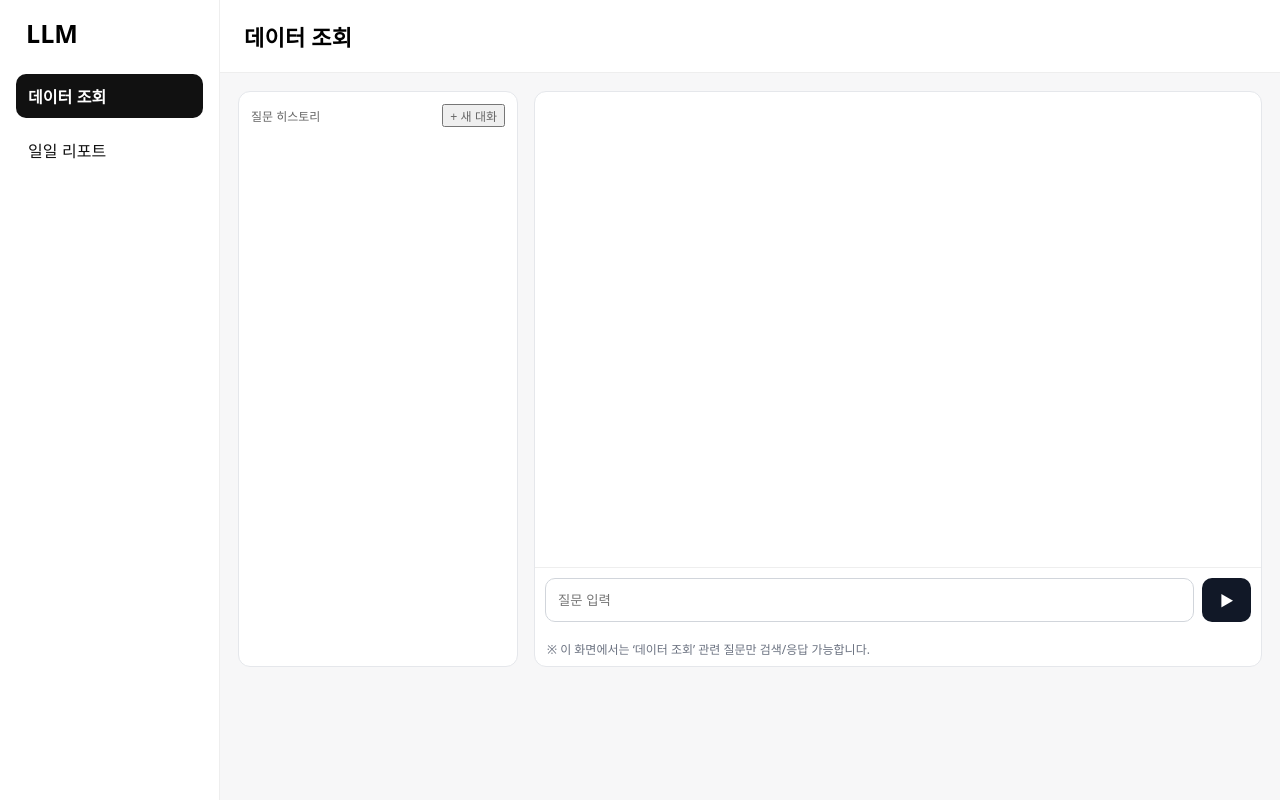
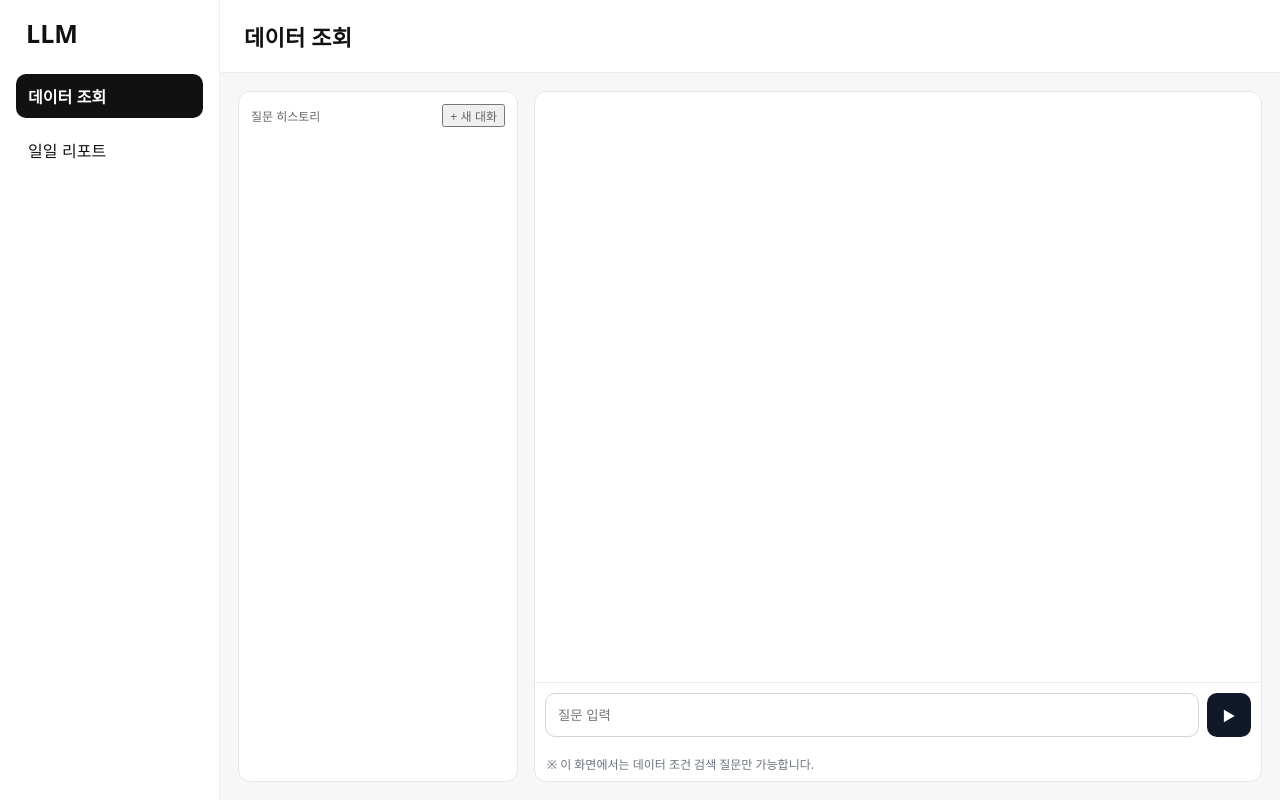
Before and after one commit to ai-lab-llm/Server, a Django app: page /dbchat/ in a window 1280 px wide. Run offline with Django 5.2, Linux system fonts and the light colour scheme; data that the repository does not hold is empty.

Commit message:
feat: 화면 레이아웃 수정

```diff
--- a/dbchat/templates/dbchat/dbchat.html
+++ b/dbchat/templates/dbchat/dbchat.html
@@ -3,6 +3,7 @@
 {% block title %}데이터 조회 - 주연 서버{% endblock %}
 {% block page_title %}데이터 조회{% endblock %}
 {% block nav_dbchat_active %}active{% endblock %}
+{% block page_class %}page-dbchat{% endblock %}
 
 {% block content %}
 <link rel="stylesheet" href="{% static 'dbchat/dbchat.css' %}">
@@ -28,7 +29,7 @@
     </form>
 
     <div class="small tip">
-      ※ 이 화면에서는 ‘데이터 조회’ 관련 질문만 검색/응답 가능합니다.
+      ※ 이 화면에서는 데이터 조건 검색 질문만 가능합니다.
     </div>
   </section>
 </div>
--- a/static/dbchat/dbchat.css
+++ b/static/dbchat/dbchat.css
@@ -1,141 +1,158 @@
-.chat-wrap {
-    display: grid;
-    grid-template-columns: 280px 1fr;
-    gap: 16px;
-    height: calc(100vh - 180px);
+.page-dbchat{
+    overflow:hidden;
+    min-height:0;
   }
 
-  .chat-history {
-    border: 1px solid #e5e7eb;
-    border-radius: 12px;
-    padding: 12px;
-    overflow: hidden;
-    display: flex;
-    flex-direction: column;
+  .page-dbchat .chat-wrap{
+    display:grid;
+    grid-template-columns:280px 1fr;
+    gap:16px;
+    height:100%;
+    min-height:0;
+    overflow:hidden; /* 바깥 차단 */
   }
 
-  .history-head {
-    display: flex;
-    align-items: center;
-    justify-content: space-between;
-    margin-bottom: 18px;
+  /* ===== 좌측 히스토리 패널 ===== */
+  .page-dbchat .chat-history{
+    background:#fff;
+    border:1px solid #e5e7eb;
+    border-radius:12px;
+    padding:12px;
+
+    display:flex;
+    flex-direction:column;
+    overflow:hidden;
+    min-height:0;
+  }
+  .page-dbchat .history-head{
+    display:flex;
+    align-items:center;
+    justify-content:space-between;
+    margin-bottom:18px;
+  }
+  .page-dbchat #threads{
+    flex:1;
+    overflow:auto;
+    padding-right:2px;
+    min-height:0;
   }
 
-  .chat-main {
-    border: 1px solid #e5e7eb;
-    border-radius: 12px;
-    display: flex;
-    flex-direction: column;
-    overflow: hidden;
+  /* ===== 우측 채팅 패널 ===== */
+  .page-dbchat .chat-main{
+    background:#fff;
+    border:1px solid #e5e7eb;
+    border-radius:12px;
+
+    display:flex;
+    flex-direction:column;
+    overflow:hidden;
+    min-height:0;
+  }
+  .page-dbchat .chat-messages{
+    flex:1;
+    display:flex;
+    flex-direction:column;
+    overflow:auto;
+    min-height:0;
+
+    padding:14px 16px;
+    margin:10px;
   }
 
-  /* ===== 말풍선 ===== */
-  .bubble {
-    max-width: 70%;
-    margin: 6px 0;
-    padding: 10px 14px;
-    border-radius: 16px;
-    line-height: 1.4;
-    word-break: break-word;
-    white-space: pre-wrap;
+  /* 입력 영역 (하단 고정) */
+  .page-dbchat .chat-input{
+    display:grid;
+    grid-template-columns:1fr auto;
+    gap:8px;
+    padding:10px;
+    border-top:1px solid #eee;
+    background:#fff;
   }
-  .user-msg { background:#E9E9EB; margin-left:auto; text-align:right; }
-  .ai-msg   { background:#333; color:#fff; margin-right:auto; text-align:left; }
-
-  /* ===== 채팅 영역 ===== */
-  .chat-messages {
-    flex: 1;
-    padding: 14px 16px;
-    margin: 10px;
-    overflow-y: auto;
-    display: flex;
-    flex-direction: column;
+  .page-dbchat .chat-input input{
+    height:44px;
+    border:1px solid #d1d5db;
+    border-radius:10px;
+    padding:0 12px;
+    outline:none;
+  }
+  .page-dbchat .chat-input button{
+    min-width:44px;
+    height:44px;
+    border:none;
+    border-radius:10px;
+    background:#111827;
+    color:#fff;
+    cursor:pointer;
   }
 
-  .chat-input {
-    display: grid;
-    grid-template-columns: 1fr auto;
-    gap: 8px;
-    padding: 10px;
-    border-top: 1px solid #eee;
+  /* 안내 텍스트 */
+  .page-dbchat .tip{ padding:8px 12px; color:#6b7280; }
+
+  /* ===== 말풍선 ===== */
+  .page-dbchat .bubble{
+    max-width:70%;
+    margin:6px 0;
+    padding:10px 14px;
+    border-radius:16px;
+    line-height:1.4;
+    word-break:break-word;
+    white-space:pre-wrap;
   }
-  .chat-input input {
-    height: 44px;
-    border: 1px solid #d1d5db;
-    border-radius: 10px;
-    padding: 0 12px;
-    outline: none;
+  .page-dbchat .user-msg{ background:#E9E9EB; margin-left:auto; text-align:right; }
+  .page-dbchat .ai-msg  { background:#333; color:#fff; margin-right:auto; text-align:left; }
+
+  /* ===== 히스토리 리스트 아이템 ===== */
+  .page-dbchat .list-item{
+    position:relative;
+    padding:10px 28px 10px 12px;
+    border-radius:10px;
+    cursor:pointer;
   }
-  .chat-input button {
-    min-width: 44px;
-    height: 44px;
-    border: none;
-    border-radius: 10px;
-    background: #111827;
-    color: #fff;
-    cursor: pointer;
-  }
-
-  .tip { padding: 8px 12px; color:#6b7280; }
-
-  /* ===== 좌측 히스토리 ===== */
-  #threads {
-    overflow-y: auto;
-    padding-right: 2px;
-    flex: 1;
-  }
-
-  .list-item {
-    position: relative;
-    padding: 10px 28px 10px 12px; /* 우측 ... 버튼 공간 */
-    border-radius: 10px;
-    cursor: pointer;
-  }
-  .list-item + .list-item { margin-top: 6px; }
-  .list-item.active { background: #f0f0f4; }
-  .list-item .title { display:block; font-weight:600; margin-bottom:2px; }
-  .muted { color:#6b7280; font-size:12px; }
+  .page-dbchat .list-item + .list-item{ margin-top:6px; }
+  .page-dbchat .list-item.active{ background:#f0f0f4; }
+  .page-dbchat .list-item .title{ display:block; font-weight:600; margin-bottom:2px; }
+  .page-dbchat .muted{ color:#6b7280; font-size:12px; }
 
   /* ... 버튼 */
-  .more-btn {
-    position: absolute;
-    right: 6px; top: 50%;
-    transform: translateY(-50%);
-    display: none;
-    width: 22px; height: 22px;
-    border-radius: 6px;
-    line-height: 22px;
-    text-align: center;
-    color: #6b7280;
-    background: transparent;
-    cursor: pointer;
-    user-select: none;
+  .page-dbchat .more-btn{
+    position:absolute;
+    right:6px; top:50%;
+    transform:translateY(-50%);
+    display:none;
+    width:22px; height:22px;
+    border-radius:6px;
+    line-height:22px;
+    text-align:center;
+    color:#6b7280;
+    background:transparent;
+    cursor:pointer;
+    user-select:none;
   }
-  .list-item:hover .more-btn { display: block; }
-  .more-btn:hover { background:#ececec; color:#111; }
+  .page-dbchat .list-item:hover .more-btn{ display:block; }
+  .page-dbchat .more-btn:hover{ background:#ececec; color:#111; }
 
-  /* 간단 컨텍스트 메뉴 */
-  .ctx {
-    position: absolute;
-    right: 6px; top: 36px;
-    margin-top: 5px;
-    background: #fff;
-    border: 1px solid #e5e7eb;
-    border-radius: 8px;
-    box-shadow: 0 8px 24px rgba(0,0,0,0.08);
-    display: none;
-    z-index: 10;
-    overflow: hidden;
-    min-width: 85px;
+  /* 컨텍스트 메뉴 */
+  .page-dbchat .ctx{
+    position:absolute;
+    right:6px; top:36px;
+    margin-top:5px;
+    background:#fff;
+    border:1px solid #e5e7eb;
+    border-radius:8px;
+    box-shadow:0 8px 24px rgba(0,0,0,0.08);
+    display:none;
+    z-index:10;
+    overflow:hidden;
+    min-width:85px;
   }
-  .ctx button {
-    display: block;
-    width: 100%;
-    background: none;
-    border: none;
-    padding: 8px 12px;
-    text-align: left;
-    cursor: pointer;
-    font-size: 13px;
+  .page-dbchat .ctx button{
+    display:block;
+    width:100%;
+    background:none;
+    border:none;
+    padding:8px 12px;
+    text-align:left;
+    cursor:pointer;
+    font-size:13px;
   }
-  .ctx button:hover { background: #f5f5f5; }
+  .page-dbchat .ctx button:hover{ background:#f5f5f5; }
--- a/static/styles.css
+++ b/static/styles.css
@@ -1,13 +1,33 @@
-:root{ --sidebar-w:220px; --accent:#111; --bg:#f7f7f8; }
+:root{
+  --sidebar-w:220px;
+  --accent:#111;
+  --bg:#f7f7f8;
+}
 
-*{box-sizing:border-box}
-html,body{margin:0;height:100%;font-family:system-ui,-apple-system,"Noto Sans KR",Arial}
+*{ box-sizing:border-box; }
+html,body{
+  margin:0;
+  height:100%;
+  font-family:system-ui,-apple-system,"Noto Sans KR",Arial;
+  background:var(--bg);
+  color:#111;
+}
 
-.app{display:flex;min-height:100vh;background:var(--bg)}
+/* ===== 앱 레이아웃 ===== */
+.app{
+  display:flex;
+  height:100vh;
+  overflow:hidden;
+}
 
-/* ----- 사이드바 ----- */
-.sidebar{width:var(--sidebar-w);background:#fff;border-right:1px solid #eee;padding:16px}
-.logo{font-weight:700;margin-bottom:24px;font-size:25px;padding-left:10px;}
+/* 사이드바 */
+.sidebar{
+  width:var(--sidebar-w);
+  background:#fff;
+  border-right:1px solid #eee;
+  padding:16px;
+}
+.logo{ font-weight:700; margin-bottom:24px; font-size:25px; padding-left:10px; }
 
 /* 링크/비활성 항목 */
 .sidebar nav a,
@@ -19,30 +39,27 @@ html,body{margin:0;height:100%;font-family:system-ui,-apple-system,"Noto Sans KR
   text-decoration:none;
   color:#111;
 }
-.sidebar nav a:hover{background:#f7f7f8}
-.sidebar nav a.active{background:#111;color:#fff;font-weight:600}
-.nav-disabled{color:#aaa;cursor:not-allowed}
+.sidebar nav a:hover{ background:#f7f7f8; }
+.sidebar nav a.active{ background:#111; color:#fff; font-weight:600; }
+.nav-disabled{ color:#aaa; cursor:not-allowed; }
 
-/* 글자 이펙트 시 세로쌓임 방지 + 공백 보존 보강 */
-.sidebar nav a .label{white-space:nowrap}
-.sidebar nav a .label span{display:inline-block;vertical-align:baseline}
-.sidebar nav a .label span.ws{display:inline-block;width:.5ch}
+/* 글자 이펙트 시 세로쌓임 방지 + 공백 보존 */
+.sidebar nav a .label{ white-space:nowrap; }
+.sidebar nav a .label span{ display:inline-block; vertical-align:baseline; }
+.sidebar nav a .label span.ws{ display:inline-block; width:.5ch; }
 
-/* ----- 메인 ----- */
+/* ===== 메인 컨텐츠 영역 ===== */
 .content{
-  flex:1;
-  padding:0;
+  flex:1 1 auto;
   display:flex;
   flex-direction:column;
+  overflow:hidden;
+  min-height:0;
 }
 
-.card{background:#fff;border:1px solid #eee;border-radius:12px;padding:16px}
-.row{display:flex;gap:16px}
-.col{flex:1}
-
-
-/* ----- 상단 제목 바: 꽉 차는 흰색 직사각형 ----- */
+/* 상단 제목 바 */
 .topbar{
+  flex:0 0 auto;
   background:#fff;
   border-bottom:1px solid #eee;
   border-radius:0;
@@ -56,42 +73,36 @@ html,body{margin:0;height:100%;font-family:system-ui,-apple-system,"Noto Sans KR
   font-weight:800;
   letter-spacing:.2px;
 }
-/* 본문 영역만 안쪽 여백 주기 */
+
+/* 본문: 남은 높이 100% 차지, 내부만 스크롤 허용 */
 .page-body{
-  flex:1;
+  flex:1 1 auto;
   padding:18px;
+  display:flex;
+  flex-direction:column;
+  overflow:hidden;
+  min-height:0;
+  margin-top:0;
 }
 
+/* 카드/그리드 유틸 */
+.card{ background:#fff; border:1px solid #eee; border-radius:12px; padding:16px; }
+.row{ display:flex; gap:16px; }
+.col{ flex:1; }
 
-/* ----- 채팅 레이아웃 ----- */
-.chat-wrap{display:grid;grid-template-columns:320px 1fr;gap:16px}
-.chat-history{background:#fff;border:1px solid #eee;border-radius:12px;padding:12px;height:72vh;overflow:auto}
-.chat-main{background:#fff;border:1px solid #eee;border-radius:12px;display:flex;flex-direction:column;height:72vh}
-.chat-messages{flex:1;overflow:auto;padding:16px}
-.chat-input{display:flex;border-top:1px solid #eee}
-.chat-input input{flex:1;border:0;padding:14px 16px}
-.chat-input button{border:0;padding:0 18px;background:var(--accent);color:#fff;font-weight:600}
-
-.list-item{padding:8px 10px;border-radius:8px;cursor:pointer}
-.list-item:hover{background:#f7f7f7}
-.small{font-size:12px;color:#666}
-
-.btn{background:#111;color:#fff;border:0;padding:10px 14px;border-radius:10px;cursor:pointer}
-.btn.secondary{background:#eee;color:#111}
-
-.form-row{display:flex;gap:8px;margin-bottom:8px}
-input,select{border:1px solid #ddd;border-radius:8px;padding:10px}
-pre{white-space:pre-wrap;word-break:break-word}
+/* 유틸 */
+.list-item{ padding:8px 10px; border-radius:8px; cursor:pointer; }
+.list-item:hover{ background:#f7f7f7; }
+.small{ font-size:12px; color:#666; }
+.btn{ background:#111; color:#fff; border:0; padding:10px 14px; border-radius:10px; cursor:pointer; }
+.btn.secondary{ background:#eee; color:#111; }
+.form-row{ display:flex; gap:8px; margin-bottom:8px; }
+input,select{ border:1px solid #ddd; border-radius:8px; padding:10px; }
+pre{ white-space:pre-wrap; word-break:break-word; }
 
 /* ===== 좌측 메뉴 글자 이펙트 ===== */
-.sidebar nav a .label span{
-  transform:translateY(0);
-  opacity:1;
-}
-.sidebar nav a.letter-anim .label span{
-  animation:side-pop .35s ease forwards;
-}
-/* 계단식 딜레이 (최대 12글자) */
+.sidebar nav a .label span{ transform:translateY(0); opacity:1; }
+.sidebar nav a.letter-anim .label span{ animation:side-pop .35s ease forwards; }
 .sidebar nav a.letter-anim .label span:nth-child(1){animation-delay:.00s}
 .sidebar nav a.letter-anim .label span:nth-child(2){animation-delay:.02s}
 .sidebar nav a.letter-anim .label span:nth-child(3){animation-delay:.04s}
@@ -110,6 +121,3 @@ pre{white-space:pre-wrap;word-break:break-word}
   40%  { transform:translateY(-6px); opacity:.9; }
   100% { transform:translateY(0);    opacity:1; }
 }
-
-/* 본문 상단 여백(필요시) */
-.page-body{ margin-top:0; }
--- a/templates/base.html
+++ b/templates/base.html
@@ -28,7 +28,7 @@
     </header>
 
     <!-- 각 앱이 이 영역만 채움 -->
-    <section class="page-body">
+    <section class="page-body {% block page_class %}{% endblock %}">
       {% block content %}{% endblock %}
     </section>
   </main>
```
